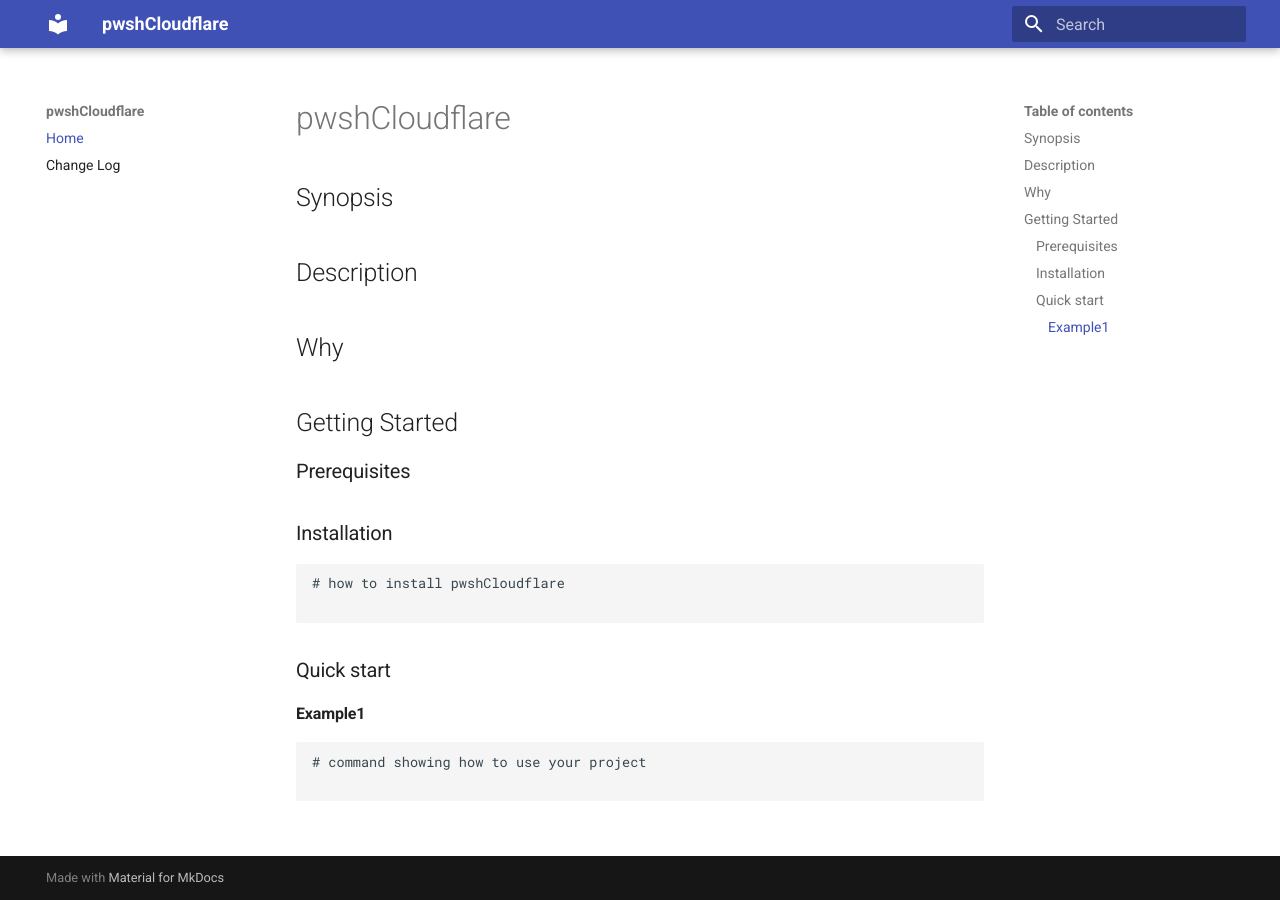
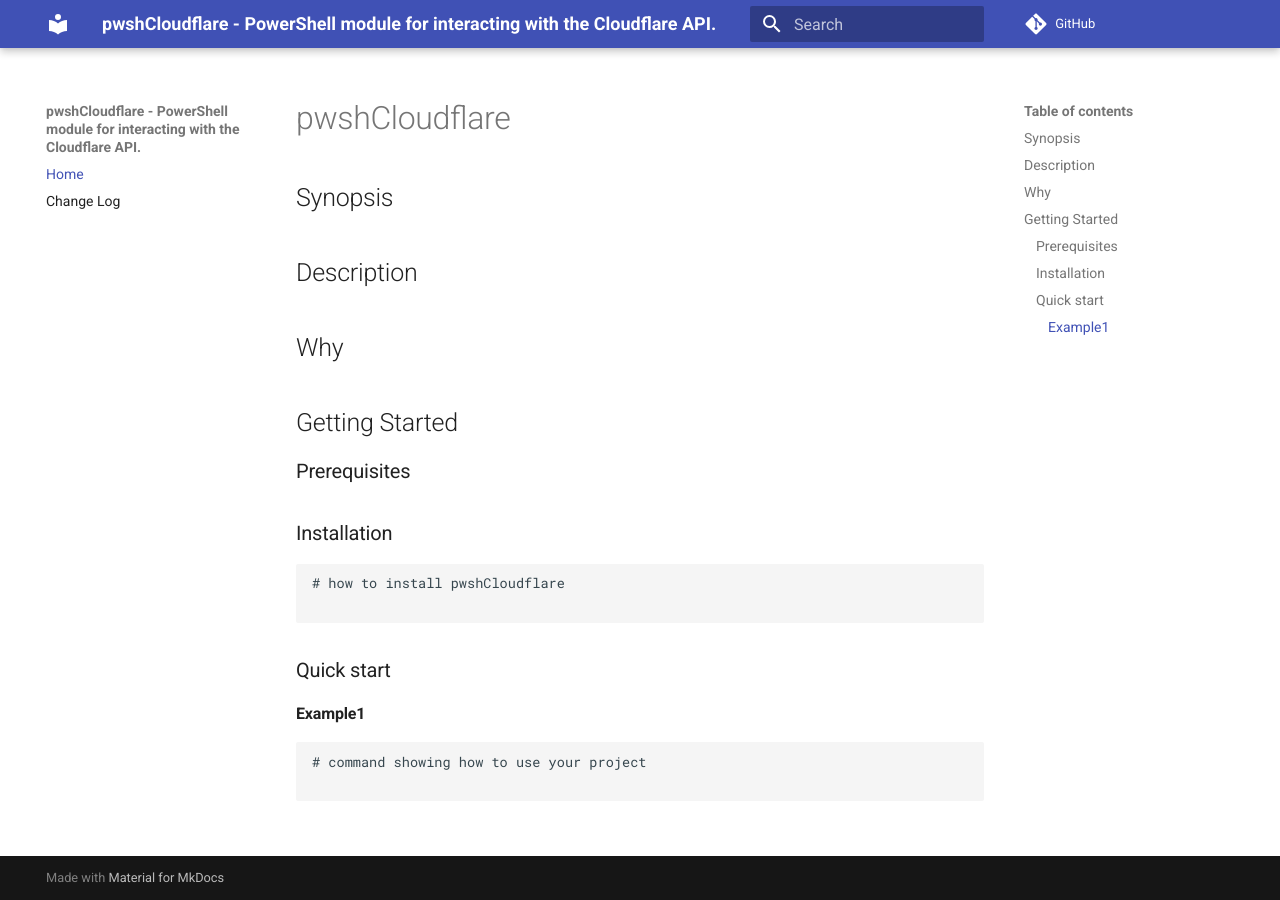
Before and after one commit to connorcarnes/pwshCloudflare, an MkDocs documentation site: the page built from docs/index.md, in a window 1280 px wide. Built offline with MkDocs 1.6.1 and Material for MkDocs 9.7.7, drawn with Linux system fonts in a browser that asks for light colours; comment, search, counter and statistics services are not loaded.

Commit message:
update readme and mkdocs.yml

```diff
--- a/mkdocs.yml
+++ b/mkdocs.yml
@@ -8,14 +8,14 @@
 # https://squidfunk.github.io/mkdocs-material/creating-your-site/
 # mkdocs.yml
 
-site_name: pwshCloudflare
-# site_url:
-# repo_url:
+site_name: pwshCloudflare - PowerShell module for interacting with the Cloudflare API.
+site_url: https://pwshcloudflare.pages.dev
+repo_url: https://github.com/connorcarnes/pwshCloudflare
 # repo_name:
 # edit_uri: edit/main/docs/
 # edit_uri_template:
 site_description: PowerShell module for interacting with the Cloudflare API # meta tag to the generated HTML header
-site_author: connorcarnes # meta tag to the generated HTML header
+site_author: Connor Carnes # meta tag to the generated HTML header
 # copyright:
 # remote_branch:
 # remote_name:
@@ -24,18 +24,18 @@ site_author: connorcarnes # meta tag to the generated HTML header
 # extra_css:
 # extra_javascript:
 # markdown_extensions:
-  # Python Markdown
-  # - admonition
-  # - toc:
-  #     permalink: true
-  # code highlighting
-  # - pymdownx.highlight:
-  #     use_pygments: true
-  # - pymdownx.highlight:
-  #     anchor_linenums: true
-  # - pymdownx.inlinehilite
-  # - pymdownx.snippets
-  # - pymdownx.superfences
+# Python Markdown
+# - admonition
+# - toc:
+#     permalink: true
+# code highlighting
+# - pymdownx.highlight:
+#     use_pygments: true
+# - pymdownx.highlight:
+#     anchor_linenums: true
+# - pymdownx.inlinehilite
+# - pymdownx.snippets
+# - pymdownx.superfences
 
 # extra_templates:
 # extra:
@@ -65,14 +65,14 @@ theme:
   #       icon: material/brightness-7
   #       name: Switch to dark mode
 
-    # # Palette toggle for dark mode
-    # - media: "(prefers-color-scheme: dark)"
-    #   scheme: slate
-    #   primary: indigo
-    #   accent: pink
-    #   toggle:
-    #     icon: material/brightness-4
-    #     name: Switch to light mode
+  # # Palette toggle for dark mode
+  # - media: "(prefers-color-scheme: dark)"
+  #   scheme: slate
+  #   primary: indigo
+  #   accent: pink
+  #   toggle:
+  #     icon: material/brightness-4
+  #     name: Switch to light mode
 nav:
   - Home: index.md
   - Change Log: CHANGELOG.md
```
Also changed, not shown: README.md (+67 -6 lines).
